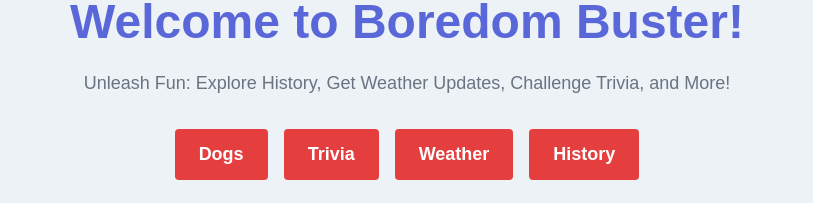
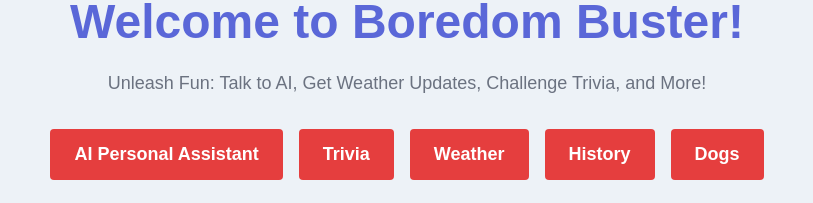
Before and after one commit to adam-knight1/BoredomBusterFrontEnd, a Next.js app: page / in a window 1280 px wide. Shown: the part 749-952 px from the top of the page, without its empty margins (233-1046 px from the left). Built offline with nearby package versions, Linux system fonts and the light colour scheme.

Commit message:
Updated nav bar for AI assistant, added tailwind styling and basic text in chat-bot.tsx

```diff
--- /dev/null
+++ b/components/ChatBot.tsx
@@ -0,0 +1,6 @@
+import React, { useState } from 'react';
+
+interface ChatMessage {
+  role: 'user' | 'assistant';
+  content: string;
+}
--- a/pages/chat-bot.tsx
+++ b/pages/chat-bot.tsx
@@ -0,0 +1,15 @@
+import React from 'react';
+import ChatBot from '../components/ChatBot';
+import Link from 'next/link';
+
+const ChatBotPage: React.FC = () => {
+  return (
+    <main className="flex flex-col items-center justify-center min-h-screen p-4 bg-gray-50 text-gray-800">
+      <h1 className="text-4xl font-bold mb-6">Chat with Our Bot</h1>
+      <ChatBot />
+      <Link href="/" className="mt-6 text-blue-600 hover:underline">Back to Home</Link>
+    </main>
+  );
+};
+
+export default ChatBotPage;
--- a/pages/index.tsx
+++ b/pages/index.tsx
@@ -15,11 +15,11 @@ export default function Home() {
             />
           </div>
       <h1 className="text-5xl font-bold mb-6">Welcome to Boredom Buster!</h1>
-      <p className="text-lg text-gray-500 mb-8">Unleash Fun: Explore History, Get Weather Updates, Challenge Trivia, and More!
+      <p className="text-lg text-gray-500 mb-8">Unleash Fun: Talk to AI, Get Weather Updates, Challenge Trivia, and More!
 </p>
       <div className="space-x-4">
-        <Link href="/dog-facts" className="inline-block rounded bg-accent px-6 py-3 text-lg font-semibold text-white transition duration-200 ease-in-out hover:bg-red-700 focus:outline-none focus:ring-2 focus:ring-accent focus:ring-opacity-50">
-          Dogs
+        <Link href="/chat-bot" className="inline-block rounded bg-accent px-6 py-3 text-lg font-semibold text-white transition duration-200 ease-in-out hover:bg-red-700 focus:outline-none focus:ring-2 focus:ring-accent focus:ring-opacity-50">
+          AI Personal Assistant
         </Link>
         <Link href="/dog-facts" className="inline-block rounded bg-accent px-6 py-3 text-lg font-semibold text-white transition duration-200 ease-in-out hover:bg-red-700 focus:outline-none focus:ring-2 focus:ring-accent focus:ring-opacity-50">
           Trivia
@@ -30,7 +30,9 @@ export default function Home() {
         <Link href="/dog-facts" className="inline-block rounded bg-accent px-6 py-3 text-lg font-semibold text-white transition duration-200 ease-in-out hover:bg-red-700 focus:outline-none focus:ring-2 focus:ring-accent focus:ring-opacity-50">
           History
         </Link>
-        {/* placeholder for more categories  */}
+        <Link href="dog-facts" className="inline-block rounded bg-accent px-6 py-3 text-lg font-semibold text-white transition duration-200 ease-in-out hover:bg-red-700 focus:outline-none focus:ring-2 focus:ring-accent focus:ring-opacity-50">
+          Dogs
+        </Link>
       </div>
       <div className="mt-10">
         <Image
```
